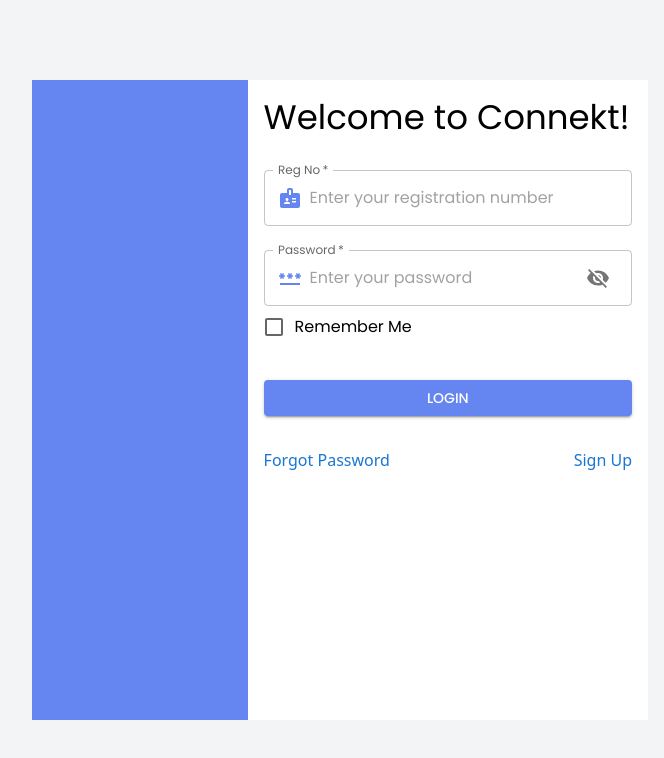
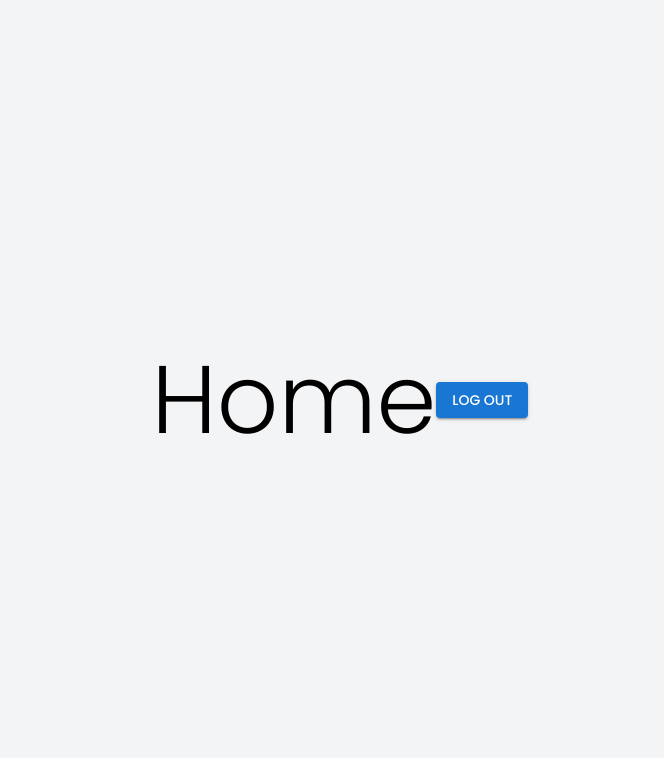
Before and after one commit to TeamXVit/connekt, a React (Vite) app in the folder frontend/: page / in a window 1280 px wide. Before the commit this address led to /login. Shown: the top 758 px of the page, without its empty margins (300-964 px from the left). Built offline with nearby package versions, Linux system fonts and the light colour scheme; sample sign-in values are in the browser's storage.

Commit message:
Added jwt to localstorage, made changes in styles

```diff
--- a/frontend/src/components/RouteProvider.jsx
+++ b/frontend/src/components/RouteProvider.jsx
@@ -3,12 +3,11 @@
 import Login from "../pages/Login";
 import Signup from "../pages/Signup";
 import { useEffect } from "react";
-import useAuth from "../hooks/useAuth";
-
 
 export default function RouteProvider() {
     const location = useLocation();
-    const { isAuthenticated } = useAuth();
+
+    const token = localStorage.getItem("Connekt-token")
 
     useEffect(() => {
         switch(location.pathname) {
@@ -28,8 +27,8 @@
 
     return (
         <Routes>
-            <Route path="/" element={isAuthenticated ? <Home /> : <Navigate to="/login"/>}/>
-            <Route path="/login" element={!isAuthenticated ? <Login /> : <Navigate to="/"/>}/>
+            <Route path="/" element={token ? <Home /> : <Navigate to="/login"/>}/>
+            <Route path="/login" element={!token ? <Login /> : <Navigate to="/"/>}/>
             <Route path="/signup" element={<Signup />}/>
         </Routes>
     )
--- a/frontend/src/contexts/AuthProvider.jsx
+++ b/frontend/src/contexts/AuthProvider.jsx
@@ -1,22 +1,15 @@
 /* eslint-disable react/prop-types */
-import { useState } from "react";
 import AuthContext from "./AuthContext";
 
 
 const AuthProvider = ({ children }) => {
-    const [isAuthenticated, setIsAuthenticated] = useState(false);
 
-    const login = (token) => {
-        setIsAuthenticated(true);
-        localStorage.setItem("Connekt-token", token)
-    };
-    const logout = () => {
-        setIsAuthenticated(false);
-        localStorage.removeItem("Connekt-token");
-    };
+    const login = (jwtToken) => localStorage.setItem("Connekt-token", jwtToken);
+
+    const logout = () => localStorage.removeItem("Connekt-token");
 
     return (
-        <AuthContext.Provider value={{ isAuthenticated, login, logout }}>
+        <AuthContext.Provider value={{ login, logout }}>
             {children}
         </AuthContext.Provider>
     );
--- a/frontend/src/pages/Home.jsx
+++ b/frontend/src/pages/Home.jsx
@@ -1,14 +1,21 @@
 import { Button, Container, Typography } from "@mui/material";
 import useAuth from "../hooks/useAuth";
+import { useNavigate } from "react-router";
 
 
 export default function Home() {
     const { logout } = useAuth();
+    const navigate = useNavigate();
+
+    const logout_ = () => {
+        logout();
+        navigate("/login");
+    }
 
     return (
         <Container maxWidth="xl" sx={{  bgcolor: "#f3f4f6" ,height: "100vh", display: "flex", justifyContent: "center", alignItems: "center", }}>
             <Typography variant="h1">Home</Typography>
-            <Button variant="contained" onClick={logout}>Log out</Button>
+            <Button variant="contained" onClick={logout_}>Log out</Button>
         </Container>
     )
 }
--- a/frontend/src/pages/Login.jsx
+++ b/frontend/src/pages/Login.jsx
@@ -6,8 +6,8 @@
 import VisibilityIcon from "@mui/icons-material/Visibility";
 import Backend from "../constants/Backend";
 import axios from "axios";
-import { ToastContainer, toast } from "react-toastify";
 import useAuth from "../hooks/useAuth";
+import { useNavigate } from "react-router";
 
 export default function Login() {
     const [showPassword, setShowPassword] = useState(false);
@@ -16,6 +16,7 @@
         password: ""
     });
     const { login } = useAuth();
+    const navigate = useNavigate();
 
     const handlePasswordVisibility = () => setShowPassword(!showPassword);
 
@@ -29,29 +30,20 @@
         axios.post(`${Backend}/auth/signin`, formData)
         .then((res) => {
             login(res.data);
+            navigate("/");
             console.log(res.data)
-            toast.success(res.data.message, {
-                position: "top-left",
-                autoClose: 1500,
-                hideProgressBar: true
-            })
+
         })
         .catch((e) => {
             console.log(e)
-            toast.error(e, {
-                position: "top-left",
-                autoClose: 1500,
-                hideProgressBar: true
-            })
         });
     };
 
     return (
         <Container maxWidth="xl" sx={{  bgcolor: "#f3f4f6" ,height: "100vh", display: "flex", justifyContent: "center", alignItems: "center", }}>
-            <ToastContainer />
-            <Grid2 sx={{ height: { sm: "85%", md: "95%" , lg: "80%" }, width: { sm: "95%", md: "75%", lg: "50%" } }} container direction={{ sm: "column", lg: "row" }}>
-                <Box sx={{ bgcolor: "#6586f1", height: { sm: "30%", md: "25%", lg: "100%" }, width: { sm: "100%", lg: "35%" } }}></Box>
-                <Box component="form" onSubmit={handleSubmit} sx={{ bgcolor: "white", height: { sm: "70%", md: "75%", lg: "100%" }, width: { sm: "100%", lg: "65%" }, p: 2, display: "flex", flexDirection: "column", gap: { sm: 3, lg: 4 } }} >
+            <Grid2 sx={{ height: { sm: "80%", md: "95%" , lg: "80%" }, width: { sm: "95%", md: "75%", lg: "50%" } }} container direction={{ sm: "column", lg: "row" }}>
+                <Box sx={{ bgcolor: "#6586f1", height: { sm: "20%", md: "25%", lg: "100%" }, width: { sm: "100%", lg: "35%" } }}></Box>
+                <Box component="form" onSubmit={handleSubmit} sx={{ bgcolor: "white", height: { sm: "75%", md: "75%", lg: "100%" }, width: { sm: "100%", lg: "65%" }, p: 2, display: "flex", flexDirection: "column", gap: { sm: 3, lg: 4 } }} >
                     <Typography variant="h4">Welcome to Connekt!</Typography>
                     <Box sx={{ width: "100%", display: "flex", flexDirection: "column", gap: 3 }}>
                         <TextField
--- a/frontend/src/pages/Signup.jsx
+++ b/frontend/src/pages/Signup.jsx
@@ -1,6 +1,6 @@
 /* eslint-disable no-unused-vars */
 import { useState } from "react";
-import { Box, Button, Checkbox, Container, Divider, FormControl, FormControlLabel, Grid2, IconButton, InputLabel, InputAdornment, Link, MenuItem, Select, TextField, Typography } from "@mui/material";
+import { Box, Button, Checkbox, Container, Divider, FormControl, FormControlLabel, Grid2, IconButton, InputLabel, InputAdornment, Link, MenuItem, Select, Snackbar, TextField, Typography } from "@mui/material";
 import { AdapterDayjs } from "@mui/x-date-pickers/AdapterDayjs";
 import { LocalizationProvider } from "@mui/x-date-pickers/LocalizationProvider";
 import { DatePicker } from "@mui/x-date-pickers/DatePicker";
@@ -17,7 +17,6 @@
 import axios from "axios";
 import Backend from "../constants/Backend";
 import { useNavigate } from "react-router";
-import { ToastContainer, toast } from "react-toastify";
 
 export default function Signup() {
     const [showPassword, setShowPassword] = useState(false);
@@ -51,6 +50,7 @@
         if (page === 1) {
             if (!formData.name || !formData.email || !formData.password) {
                 isValid = false;
+
             };
         } else if (page === 2) {
             if (!formData.dob || !formData.gender || !formData.regno || !formData.phoneno) {
@@ -77,11 +77,7 @@
         if (termsConsent === true && page === 3) {
             axios.post(`${Backend}/auth/signup`, formData)
             .then((res) => {
-                toast.success(res.data.message, {
-                    position: "top-left",
-                    autoClose: 1500,
-                    hideProgressBar: true
-                });
+                console.log(res.data);
                 navigate("/login")
             })
             .catch((e) => console.log(e));
@@ -90,8 +86,7 @@
 
     return (
         <Container maxWidth="xl" sx={{  bgcolor: "#f3f4f6" ,height: "100vh", display: "flex", justifyContent: "center", alignItems: "center", }}>
-            <ToastContainer />
-            <Grid2 sx={{ bgcolor: "white", height: { sm: "85%", md: "95%" ,lg: "90%" }, width: { sm: "95%", md: "75%", lg: "50%" } }} container direction="column" gap={2}>
+           <Grid2 sx={{ bgcolor: "white", height: { sm: "85%", md: "95%" ,lg: "90%" }, width: { sm: "100%", md: "75%", lg: "50%" } }} container direction="column" gap={2}>
                 <Typography variant="h6" textAlign="center" sx={{ pt: 1 }}>
                     {page === 1 && "Create Account"}
                     {page === 2 && "Personal Details"}
@@ -101,11 +96,11 @@
                     <Box sx={{ bgcolor: "#6586f1", height: { sm: 40, lg: 44 }, width: { sm: 40, lg: 44 }, borderRadius: "100%", display: "flex", alignItems: "center", justifyContent: "center" }}>
                         <Typography variant="body1" color="white">1</Typography>
                     </Box>
-                    <Divider orientation="vertical" sx={{ height: 3 ,width: { sm: 36, md: 64, lg: 96 }, bgcolor: page >=2 ? "#6586f1" : "black" }}/>
+                    <Divider orientation="vertical" sx={{ height: 3 ,width: { sm: 57, md: 64, lg: 96 }, bgcolor: page >=2 ? "#6586f1" : "black" }}/>
                     <Box sx={{ bgcolor: page >= 2 ? "#6586f1" : "white", height: { sm: 40, lg: 44 }, width: { sm: 40, lg: 44 }, border: page < 2 ? 2 : "none", borderRadius: "100%", display: "flex", alignItems: "center", justifyContent: "center" }}>
                         <Typography variant="body1" color={page >= 2 ? "white" : "black"}>2</Typography>
                     </Box>
-                    <Divider orientation="vertical" sx={{ height: 3 ,width: { sm: 36, md: 64, lg: 96 }, bgcolor: page >=3 ? "#6586f1" : "black" }}/>
+                    <Divider orientation="vertical" sx={{ height: 3 ,width: { sm: 57, md: 64, lg: 96 }, bgcolor: page >=3 ? "#6586f1" : "black" }}/>
                     <Box sx={{ bgcolor: page >= 3 ? "#6586f1" : "white", height: { sm: 40, lg: 44 }, width: { sm: 40, lg: 44 }, border: page < 3 ? 2 : "none", borderRadius: "100%", display: "flex", alignItems: "center", justifyContent: "center" }}>
                         <Typography variant="body1" color={page >= 3 ? "white" : "black"}>3</Typography>
                     </Box>
@@ -122,7 +117,7 @@
                             required
                             onChange={handleChange}
                             value={formData.name}
-                            sx={{ width: "75%" }}
+                            sx={{ width: { sm: "85%", md: "80%", lg: "75%"} }}
                             slotProps={{
                                 input: {
                                     startAdornment: (
@@ -142,7 +137,7 @@
                             required
                             onChange={handleChange}
                             value={formData.email}
-                            sx={{ width: "75%" }}
+                            sx={{ width: { sm: "85%", md: "80%", lg: "75%" } }}
                             slotProps={{
                                 input: {
                                     startAdornment: (
@@ -162,7 +157,7 @@
                             required
                             onChange={handleChange}
                             value={formData.password}
-                            sx={{ width: "75%" }}
+                            sx={{ width: { sm: "85%", md: "80%", lg: "75%" } }}
                             slotProps={{
                                 input: {
                                     startAdornment: (
@@ -183,11 +178,11 @@
                     </>}
                     {page === 2 &&
                     <>
-                        <Box sx={{ width: "75%", display: "flex", flexDirection: { sm: "column", lg: "row" }, flexWrap: { sm: "wrap" } ,justifyContent: "space-between", gap: { sm: 2, lg: 1 } }}>
+                        <Box sx={{ width: { sm: "85%", md: "80%", lg: "75%" }, display: "flex", flexDirection: { sm: "column", lg: "row" }, flexWrap: { sm: "wrap" } ,justifyContent: "space-between", gap: { sm: 2, lg: 1 } }}>
                             <LocalizationProvider dateAdapter={AdapterDayjs}>
                                 <DatePicker disableFuture value={formData.dob} label="DOB" name="dob" format="YYYY-MM-DD" onChange={handleDateChange} sx={{ width: { sm: "100%", lg: "57%" } }} />
                             </LocalizationProvider>
-                            <FormControl sx={{ width: { sm: "100%",lg: "40%" } }}>
+                            <FormControl sx={{ width: { sm: "100%", lg: "40%" } }}>
                                 <InputLabel id="gender-select">Gender</InputLabel>
                                 <Select
                                     labelId="gender-select"
@@ -202,7 +197,7 @@
                                 </Select>
                             </FormControl>
                         </Box>
-                        <Box sx={{ width: "75%", display: "flex", flexDirection: { sm: "column", lg: "row" }, flexWrap: { sm: "wrap" }, justifyContent: "space-between", gap: { sm: 2, lg: 1 } }}>
+                        <Box sx={{ width: { sm: "85%", md: "80%", lg: "75%" }, display: "flex", flexDirection: { sm: "column", lg: "row" }, flexWrap: { sm: "wrap" }, justifyContent: "space-between", gap: { sm: 2, lg: 1 } }}>
                             <TextField
                                 name="regno"
                                 placeholder="Reg No"
@@ -252,7 +247,7 @@
                             variant="outlined"
                             onChange={handleChange}
                             value={formData.instagram}
-                            sx={{ width: "75%" }}
+                            sx={{ width: { sm: "85%", md: "80%", lg: "75%" } }}
                             slotProps={{
                                 input: {
                                     startAdornment: (
@@ -270,7 +265,7 @@
                         <Typography sx={{ width: "75%", textAlign: "" ,textWrap: "wrap" }}>We have sent a verification mail to the given email ID. Click on the provided link to activate your account. The link will expire within 24 hours</Typography>
                         <FormControlLabel control={<Checkbox/>} label="I accept the terms and conditions" sx={{ width: "75%" }} onChange={() => setTermsConsent(true)}/>
                     </>}
-                    <Box sx={{ width: "75%", display: "flex", justifyContent: "space-between" }}>
+                    <Box sx={{ width: { sm: "85%", md: "80%", lg: "75%" }, display: "flex", justifyContent: "space-between" }}>
                         {page === 1 ?
                         <Link href="/login" underline="none" color="#6586f1">Login</Link> :
                         <Button variant="contained" sx={{ bgcolor: "#6586f1" }} onClick={handlePrevPage}>Back</Button>}
```
